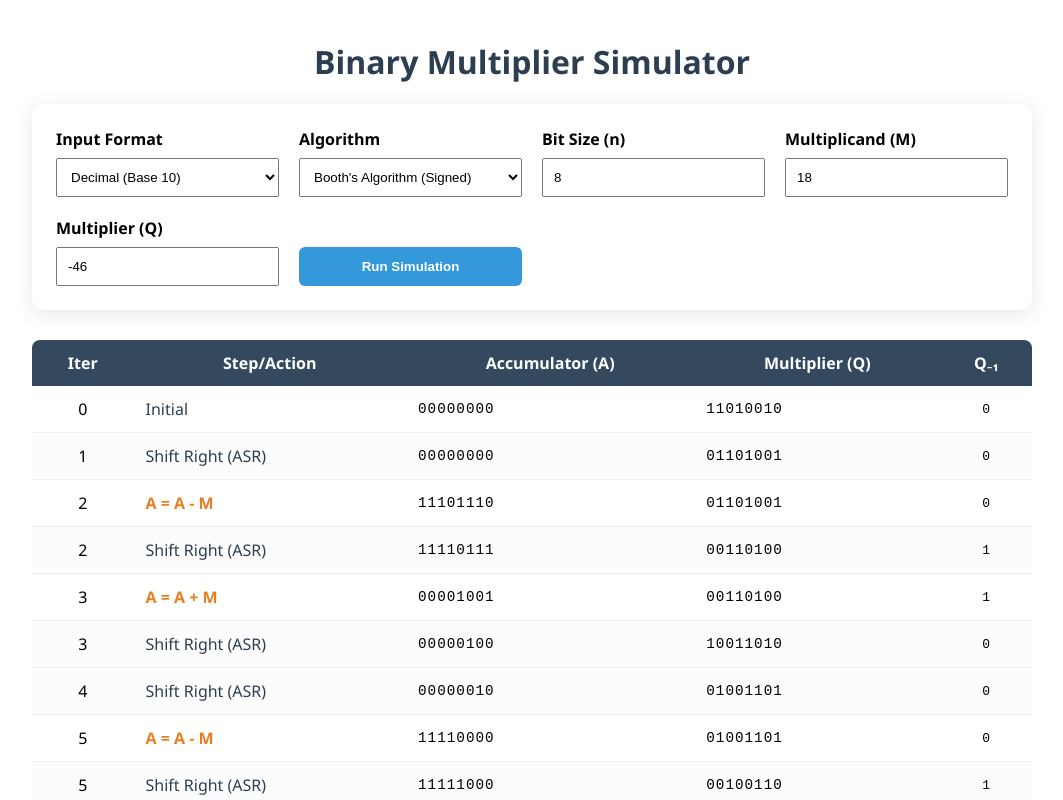
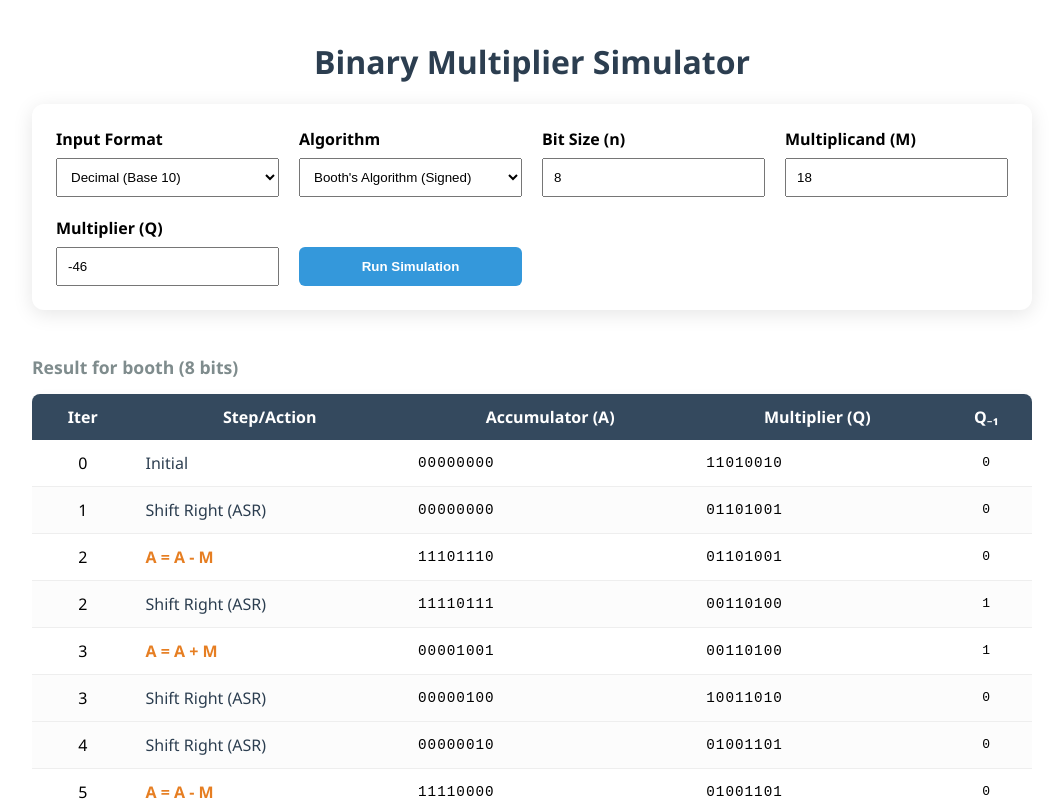
Before and after one commit to saharsh-agrawal/binary-multiplication-ui, a React (Create React App) app: page / in a window 1280 px wide. Both pictures are taken after a click on the button "Run Simulation". Shown: the top 800 px of the page, without its empty margins (108-1171 px from the left). Built offline with nearby package versions, Linux system fonts and the light colour scheme.

Commit message:
Enhance App component with improved state management and snapshot data for results display

```diff
--- a/src/App.js
+++ b/src/App.js
@@ -8,6 +8,7 @@ import {
 } from "./utils/multiplication";
 
 const App = () => {
+	// config handles the "draft" state of the form
 	const [config, setConfig] = useState({
 		m: "18",
 		q: "-46",
@@ -15,6 +16,7 @@ const App = () => {
 		format: "decimal",
 		algo: "booth",
 	});
+	// data handles the "snapshot" of the last calculation
 	const [data, setData] = useState(null);
 	const [error, setError] = useState("");
 
@@ -75,11 +77,14 @@ const App = () => {
 		if (config.algo !== "unsigned" && fullBin[0] === "1")
 			resDec -= 1n << BigInt(b * 2);
 
+		// Save the configuration used for THIS specific run
 		setData({
 			steps,
 			fullBin,
 			resDec: resDec.toString(),
 			expected: (mVal * qVal).toString(),
+			snapshotAlgo: config.algo,
+			snapshotBits: b,
 		});
 	};
 
@@ -96,6 +101,7 @@ const App = () => {
 				Binary Multiplier Simulator
 			</h1>
 
+			{/* FORM SECTION */}
 			<div
 				style={{
 					background: "#fff",
@@ -256,8 +262,13 @@ const App = () => {
 				</div>
 			)}
 
+			{/* RESULTS SECTION - Now uses snapshot data */}
 			{data && (
 				<div style={{ overflowX: "auto" }}>
+					<h2 style={{ color: "#7f8c8d", fontSize: "1.1rem" }}>
+						Result for {data.snapshotAlgo.replace("_", " ")} (
+						{data.snapshotBits} bits)
+					</h2>
 					<table
 						style={{
 							width: "100%",
@@ -278,7 +289,7 @@ const App = () => {
 								<th style={{ padding: "12px" }}>
 									Multiplier (Q)
 								</th>
-								{config.algo === "booth" && (
+								{data.snapshotAlgo === "booth" && (
 									<th style={{ padding: "12px" }}>Q₋₁</th>
 								)}
 							</tr>
@@ -335,7 +346,7 @@ const App = () => {
 									>
 										{s.Q}
 									</td>
-									{config.algo === "booth" && (
+									{data.snapshotAlgo === "booth" && (
 										<td
 											style={{
 												padding: "12px",
```
